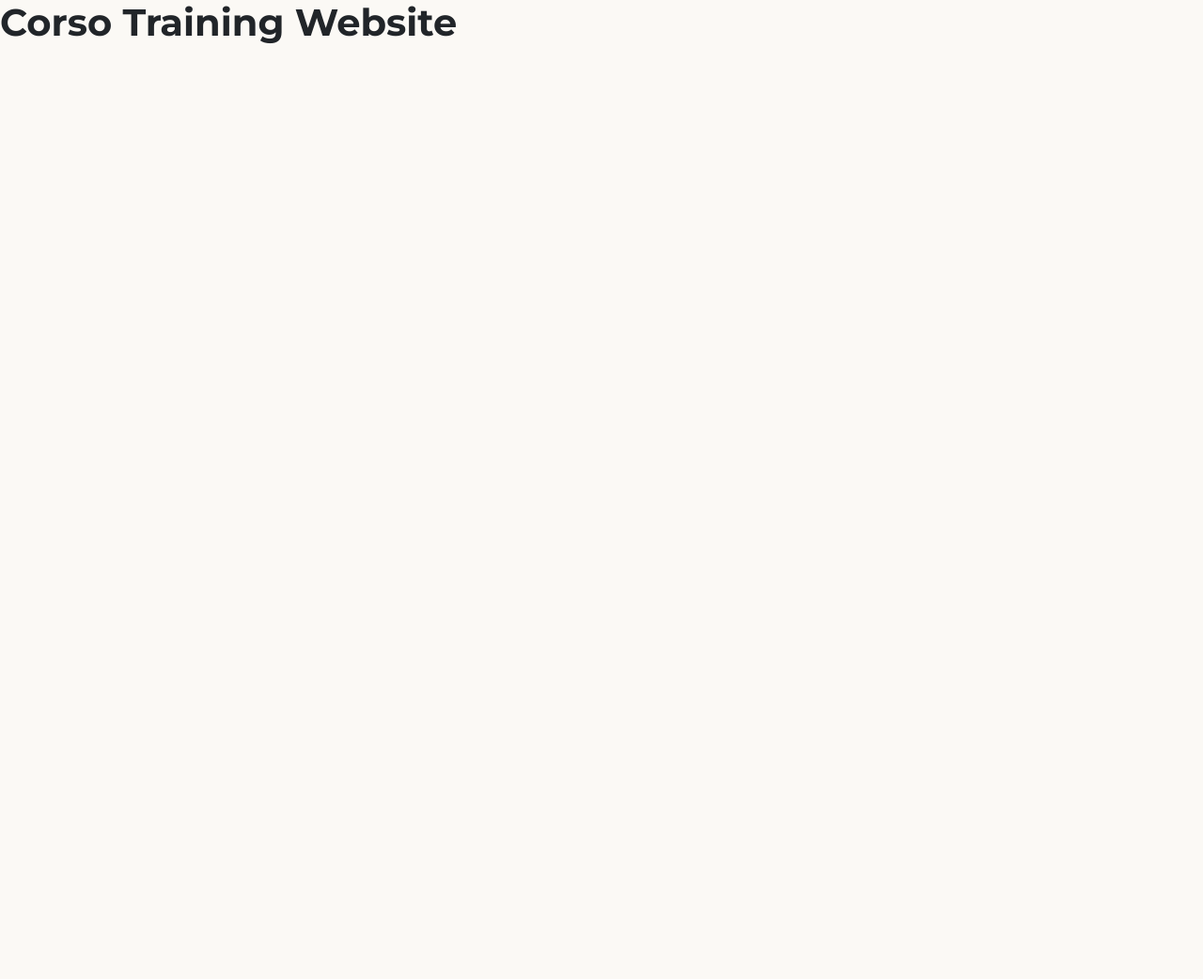
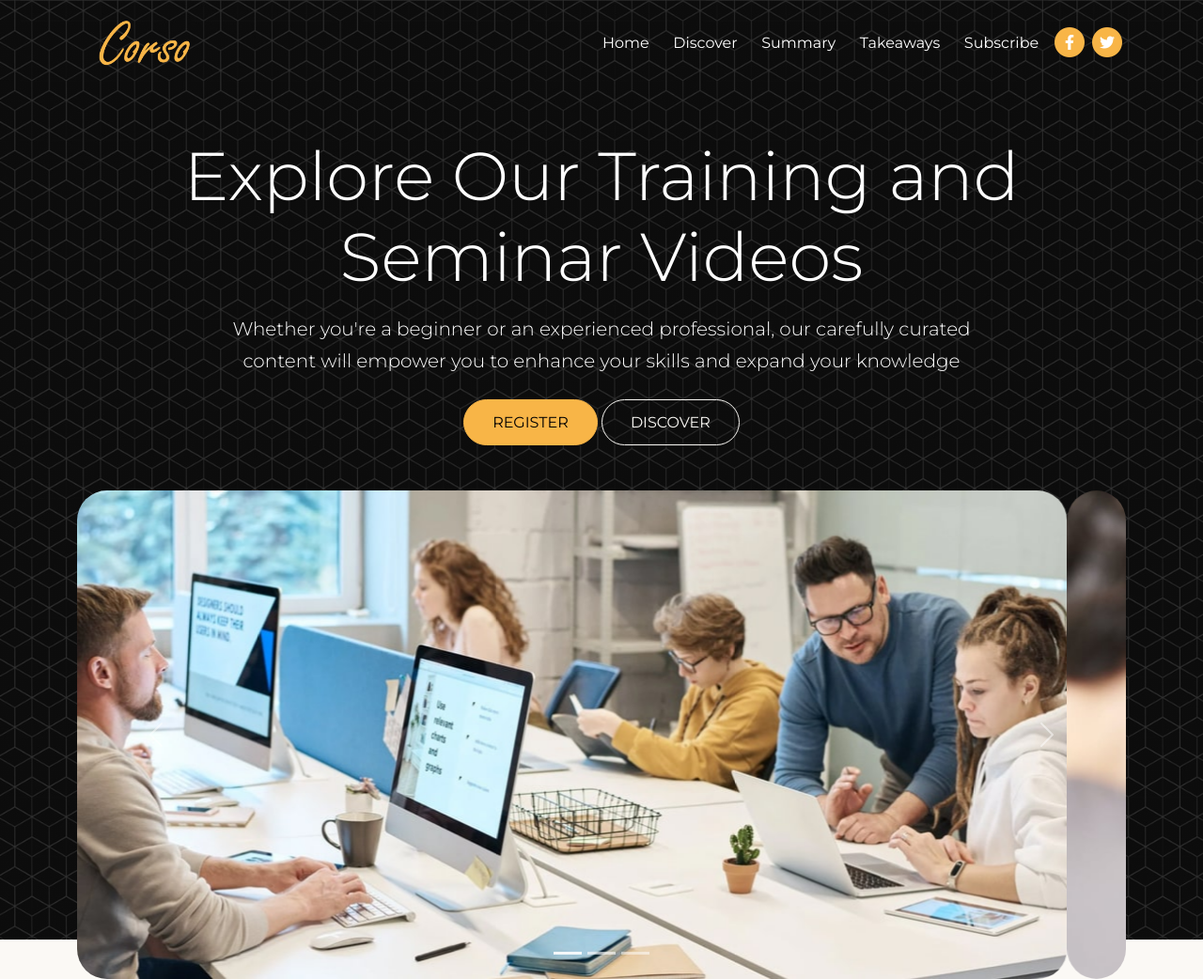
Before and after one commit to rodlez/bootstrap-corsowebsite, a website: page index.html in a window 1280 px wide. Shown: the whole page at 94% size. Before the commit the page ends 800 px from the top, so only its background shows below. Drawn offline with nearby package versions, Linux system fonts and the light colour scheme; files that its build step writes are made by us from their sources.

Commit message:
Add Navigation and Header

```diff
--- a/index.html
+++ b/index.html
@@ -14,7 +14,161 @@
     <title>Corso Training</title>
   </head>
   <body>
-    <h1>Corso Training Website</h1>
+
+    <!-- Navigation -->
+    <nav class="navbar navbar-expand-lg fixed-top navbar-dark">
+      <div class="container">
+        <!-- Logo -->
+        <a href="index.html" class="navbar-brand">
+          <img src="images/logo.png" alt="" width="150" />
+        </a>
+        <!-- Hamburger Menu -->
+        <button
+          class="navbar-toggler"
+          type="button"
+          data-bs-toggle="collapse"
+          data-bs-target="#navbarNavDropdown"
+          aria-controls="navbarNavDropdown"
+          aria-expanded="false"
+          aria-label="Toggle navigation"
+        >
+          <span class="navbar-toggler-icon"></span>
+        </button>
+        <div class="collapse navbar-collapse" id="navbarNavDropdown">
+          <!-- Navigation Menu -->
+          <ul class="navbar-nav ms-auto">
+            <li class="nav-item">
+              <a class="nav-link" aria-current="page" href="#home">Home</a>
+            </li>
+            <li class="nav-item">
+              <a class="nav-link" href="#discover">Discover</a>
+            </li>
+            <li class="nav-item">
+              <a class="nav-link" href="#summary">Summary</a>
+            </li>
+            <li class="nav-item">
+              <a class="nav-link" href="#takeaways">Takeaways</a>
+            </li>
+            <li class="nav-item">
+              <a class="nav-link" href="#subscribe">Subscribe</a>
+            </li>
+          </ul>
+          <!-- Social Icons outside the ul to properly align them -->
+          <span class="nav-item">
+            <span class="fa-stack">
+              <a href="#">
+                <i class="fas fa-circle fa-stack-2x"></i>
+                <i class="fab fa-facebook-f fa-stack-1x text-white"></i>
+              </a>
+            </span>
+          </span>
+          <span class="nav-item">
+            <span class="fa-stack">
+              <a href="#">
+                <i class="fas fa-circle fa-stack-2x"></i>
+                <i class="fab fa-twitter fa-stack-1x text-white"></i>
+              </a>
+            </span>
+          </span>
+        </div>
+      </div>
+    </nav>
+
+    <!-- Header, text and carousel slide -->
+    <header class="header py-7 vh-100">
+      <div class="container">
+        <div class="row mb-5 text-center">
+          <div class="col-12 text-container">
+            <h1 class="display-2 text-white mt-3">
+              Explore Our Training and Seminar Videos
+            </h1>
+            <p class="lead text-white w-75 m-auto mb-4">
+              Whether you're a beginner or an experienced professional, our
+              carefully curated content will empower you to enhance your skills
+              and expand your knowledge
+            </p>
+            <a href="#register" class="btn btn-primary text-uppercase">
+              Register
+            </a>
+            <a href="#discover" class="btn btn-outline-light text-uppercase">
+              Discover
+            </a>
+          </div>
+        </div>
+
+        <div class="row">
+          <div class="col-12">
+            <!-- Image Slider -->
+            <div id="slider" class="carousel slide" data-bs-ride="carousel">
+              <div class="carousel-indicators">
+                <button
+                  class="active"
+                  type="button"
+                  data-bs-slide-to="0"
+                  data-bs-target="#slider"
+                  aria-current="true"
+                  aria-label="Slide 1"
+                ></button>
+                <button
+                  type="button"
+                  data-bs-slide-to="1"
+                  data-bs-target="#slider"
+                  aria-label="Slide 2"
+                ></button>
+                <button
+                  type="button"
+                  data-bs-slide-to="2"
+                  data-bs-target="#slider"
+                  aria-label="Slide 3"
+                ></button>
+              </div>
+              <div class="carousel-inner rounded-5">
+                <div class="carousel-item active">
+                  <img
+                    src="images/header-slide-1.jpg"
+                    alt=""
+                    class="d-block w-100 rounded-5"
+                  />
+                </div>
+                <div class="carousel-item">
+                  <img
+                    src="images/header-slide-2.jpg"
+                    alt=""
+                    class="d-block w-100 rounded-5"
+                  />
+                </div>
+                <div class="carousel-item">
+                  <img
+                    src="images/header-slide-3.jpg"
+                    alt=""
+                    class="d-block w-100 rounded-5"
+                  />
+                </div>
+              </div>
+              <!-- Buttons -->
+              <button
+                class="carousel-control-prev"
+                type="button"
+                data-bs-slide="prev"
+                data-bs-target="#slider"
+              >
+                <span class="carousel-control-prev-icon"></span>
+                <span class="visually-hidden">Previous</span>
+              </button>
+              <button
+                class="carousel-control-next"
+                type="button"
+                data-bs-slide="next"
+                data-bs-target="#slider"
+              >
+                <span class="carousel-control-next-icon"></span>
+                <span class="visually-hidden">Next</span>
+              </button>
+            </div>
+          </div>
+        </div>
+      </div>
+    </header>
 
     <script src="js/bootstrap.bundle.min.js"></script>
     <script src="js/script.js"></script>
--- a/scss/styles.scss
+++ b/scss/styles.scss
@@ -0,0 +1,19 @@
+.header {
+    min-height: 1000px;
+    // use a gradient with opacity 80% in front of the image background
+    background: linear-gradient(
+        to bottom right,
+        rgba(0, 0, 0, 0.8),
+        rgba(0, 0, 0, 0.8)
+      ),
+      url('../images/header-background.jpg') center center no-repeat;
+    background-size: cover;
+  }
+
+  // Provides a dark background to the hamburger menu on small screens (< 992px)
+  @media (max-width: 992px) {
+    .navbar {
+      background: var(--bs-dark);
+    }
+
+  }
```
